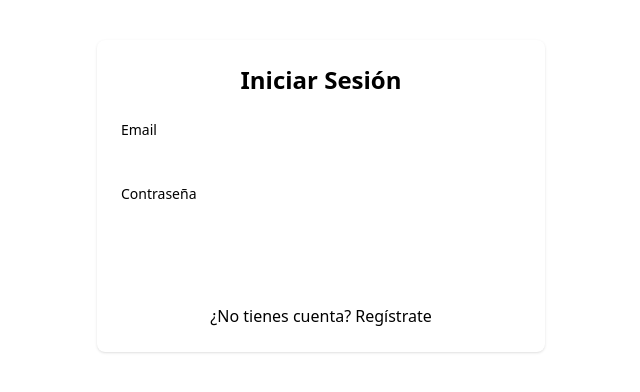
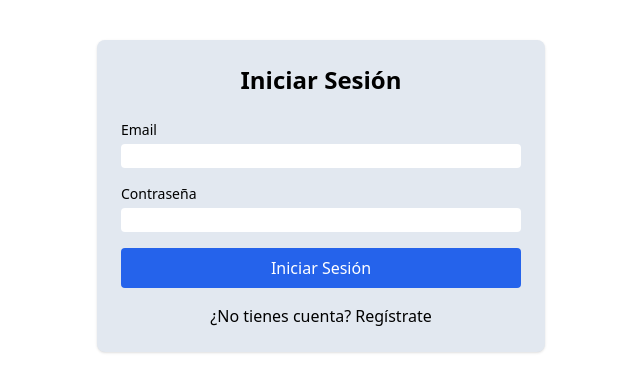
Before and after one commit to JymmyMurillo/MiniBlog_Front, a React (Vite) app: page /login in a window 1280 px wide. Shown: the top 392 px of the page, without its empty margins (319-959 px from the left). Built offline with nearby package versions, Linux system fonts and the light colour scheme.

Commit message:
Arreglo de estilos

```diff
--- a/src/pages/Login.tsx
+++ b/src/pages/Login.tsx
@@ -16,7 +16,7 @@ const Login = () => {
   });
 
   return (
-    <div className="max-w-md mx-auto mt-10 p-6 bg-white rounded-lg shadow">
+    <div className="max-w-md mx-auto mt-10 p-6 bg-slate-200 rounded-lg shadow">
       <h1 className="text-2xl font-bold mb-6 text-center">Iniciar Sesión</h1>
       <Formik
         initialValues={{ email: "", password: "" }}
@@ -41,7 +41,7 @@ const Login = () => {
               <Field
                 name="email"
                 type="email"
-                className="mt-1 block w-full rounded border-gray-300"
+                className="mt-1 block w-full rounded border-black-300 "
               />
               <ErrorMessage
                 name="email"
@@ -67,7 +67,7 @@ const Login = () => {
             <button
               type="submit"
               disabled={isSubmitting}
-              className="w-full bg-primary text-white py-2 px-4 rounded hover:bg-primary-dark"
+              className="w-full bg-blue-600 text-white py-2 px-4 rounded hover:bg-blue-400"
             >
               Iniciar Sesión
             </button>
--- a/src/pages/Register.tsx
+++ b/src/pages/Register.tsx
@@ -15,7 +15,7 @@ const Register = () => {
   const dispatch = useDispatch();
 
   return (
-    <div className="max-w-md mx-auto mt-10 p-6 bg-white rounded-lg shadow">
+    <div className="max-w-md mx-auto mt-10 p-6 bg-slate-200 rounded-lg shadow">
       <h1 className="text-2xl font-bold mb-6 text-center">Registro</h1>
       <Formik
         initialValues={{ name: "", email: "", password: "" }}
@@ -51,7 +51,7 @@ const Register = () => {
             <button
               type="submit"
               disabled={isSubmitting}
-              className="w-full bg-primary text-white py-2 px-4 rounded hover:bg-primary-dark"
+              className="w-full bg-blue-600 text-white py-2 px-4 rounded hover:bg-primary-dark"
             >
               Registrarse
             </button>
```
